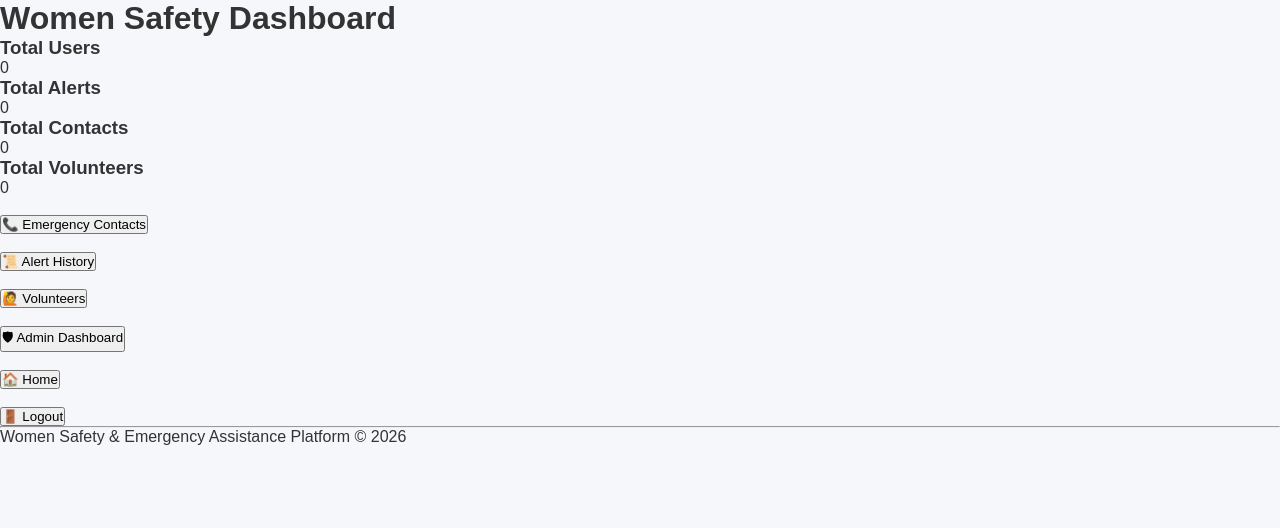
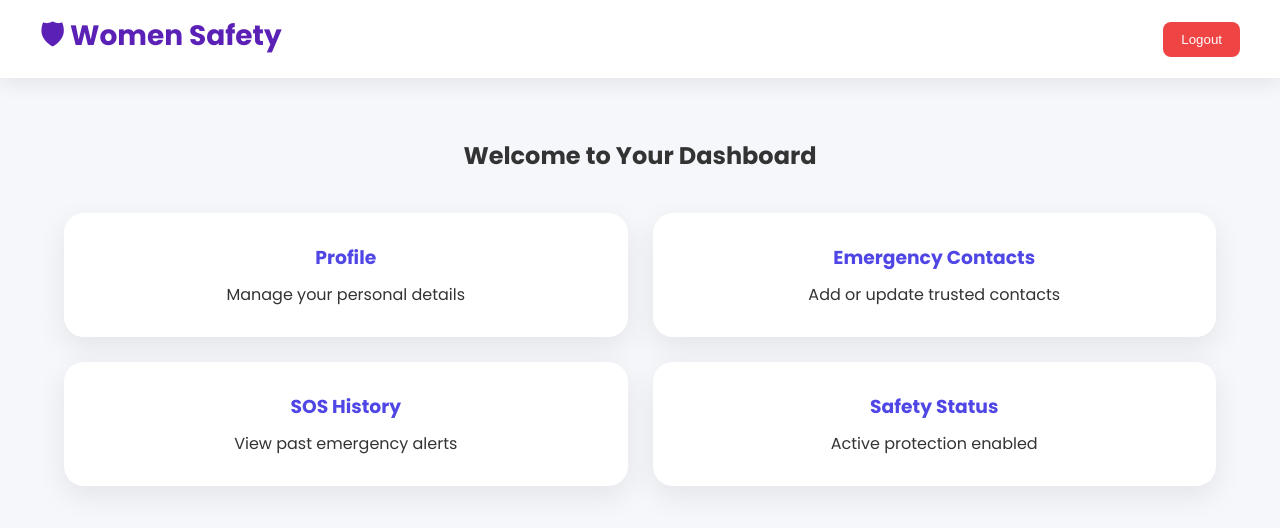
Before and after one commit to seemasaini1828/Women-Safety-Emergency-Platform, a plain HTML site: page fronted/dashboard.html in a window 1280 px wide. Drawn offline with Linux system fonts and the light colour scheme; no server answers.

Commit message:
Created professional dashboard UI

```diff
--- a/fronted/dashboard.html
+++ b/fronted/dashboard.html
@@ -3,102 +3,57 @@
 <head>
     <meta charset="UTF-8">
     <meta name="viewport" content="width=device-width, initial-scale=1.0">
-    <title>Women Safety Dashboard</title>
+    <title>Dashboard - Women Safety</title>
+
+    <link rel="preconnect" href="https://fonts.googleapis.com">
+    <link rel="preconnect" href="https://fonts.gstatic.com" crossorigin>
+
+    <link href="https://fonts.googleapis.com/css2?family=Poppins:wght@300;400;500;600;700&display=swap" rel="stylesheet">
+
     <link rel="stylesheet" href="style.css">
 </head>
+
 <body>
-<div class="container">
 
-    <h1>Women Safety Dashboard</h1>
+<header class="dash-navbar">
 
-<div class="card">
-    <h3>Total Users</h3>
-    <p id="totalUsers">0</p>
-</div>
+    <div class="logo">🛡 Women Safety</div>
 
-<div class="card">
-    <h3>Total Alerts</h3>
-    <p id="totalAlerts">0</p>
-</div>
+    <button onclick="logout()" class="logout-btn">Logout</button>
 
-<div class="card">
-   <h3>Total Contacts</h3>
-   <p id="totalContacts">0</p>
-</div>
+</header>
 
-<div class="card">
-   <h3>Total Volunteers</h3>
-   <p id="totalVolunteers">0</p>
-</div>
+<section class="dashboard">
 
-<br>
+    <h2>Welcome to Your Dashboard</h2>
 
-    <button onclick="window.location.href='contacts.html'" id="Emergency">
-📞 Emergency Contacts
-</button>
+    <div class="dash-grid">
 
-<br><br>
+        <div class="dash-card">
+            <h3>Profile</h3>
+            <p>Manage your personal details</p>
+        </div>
 
-<button onclick="window.location.href='history.html'" id="Alert">
-📜 Alert History
-</button>
+        <div class="dash-card">
+            <h3>Emergency Contacts</h3>
+            <p>Add or update trusted contacts</p>
+        </div>
 
-<br><br>
+        <div class="dash-card">
+            <h3>SOS History</h3>
+            <p>View past emergency alerts</p>
+        </div>
 
-<button onclick="window.location.href='volunteer.html'">
-🙋 Volunteers
-</button>
+        <div class="dash-card">
+            <h3>Safety Status</h3>
+            <p>Active protection enabled</p>
+        </div>
 
-<br><br>
+    </div>
 
-<button onclick="window.location.href='admin.html'" id="Admin">
-🛡 Admin Dashboard
-</button>
+</section>
 
-<br><br>
-
-<button onclick="window.location.href='index.html'" id="Home">
-🏠 Home
-</button>
-
-<br><br>
-
-<button onclick="logout()" id="logout">
-🚪 Logout
-</button>
-
-<hr>
-
-<footer>
-    <p>Women Safety & Emergency Assistance Platform © 2026</p>
-</footer>
-
-</div>
- <script>
-
-fetch("https://women-safety-backend-eyq2.onrender.com/stats")
-.then(res=>res.json())
-.then(data=>{
-
-document.getElementById("totalUsers").innerHTML =
-data.totalUsers;
-
-document.getElementById("totalAlerts").innerHTML =
-data.totalAlerts;
-
-document.getElementById("totalContacts").innerHTML =
-data.totalContacts;
-
-document.getElementById("totalVolunteers").innerHTML =
-data.totalVolunteers;
-
-});
-
-function logout(){
-window.location.href="login.html";
-}
-
-</script>
+<script src="script.js"></script>
 
 </body>
 </html>
--- a/fronted/script.js
+++ b/fronted/script.js
@@ -69,3 +69,8 @@ function sendSOS(){
     });
 
 }
+
+function logout(){
+    localStorage.removeItem("token");
+    window.location.href = "login.html";
+}
--- a/fronted/style.css
+++ b/fronted/style.css
@@ -394,6 +394,62 @@ body{
     background:none;
 }
 
+/* ================= DASHBOARD ================= */
+
+.dash-navbar{
+    display:flex;
+    justify-content:space-between;
+    align-items:center;
+    padding:15px 40px;
+    background:white;
+    box-shadow:0 5px 20px rgba(0,0,0,.08);
+}
+
+.logout-btn{
+    background:#EF4444;
+    color:white;
+    border:none;
+    padding:10px 18px;
+    border-radius:8px;
+    cursor:pointer;
+    transition:.3s;
+}
+
+.logout-btn:hover{
+    transform:scale(1.05);
+}
+
+.dashboard{
+    width:90%;
+    max-width:1200px;
+    margin:60px auto;
+    text-align:center;
+}
+
+.dash-grid{
+    display:grid;
+    grid-template-columns:repeat(2,1fr);
+    gap:25px;
+    margin-top:40px;
+}
+
+.dash-card{
+    background:white;
+    padding:30px;
+    border-radius:20px;
+    box-shadow:0 10px 30px rgba(0,0,0,.08);
+    transition:.3s;
+}
+
+.dash-card:hover{
+    transform:translateY(-10px);
+}
+
+.dash-card h3{
+    color:#4F46E5;
+    margin-bottom:10px;
+}
+
 /* ================= Responsive CSS ================= */
 
 @media(max-width:992px){
```
